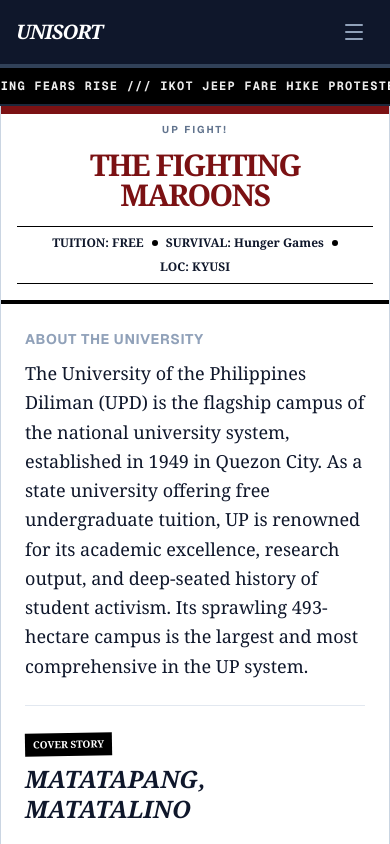
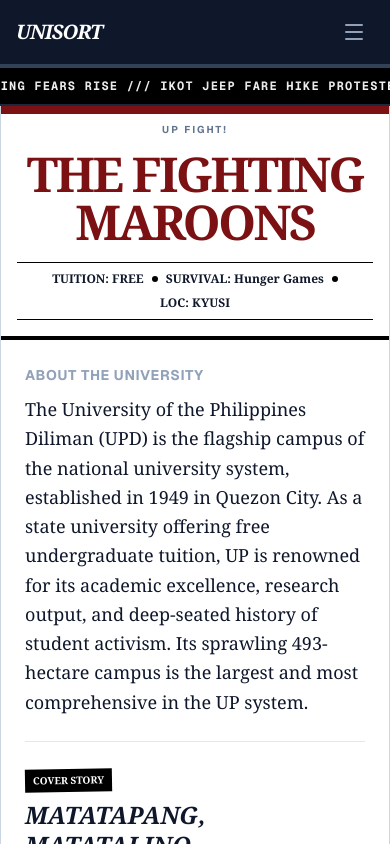
Before and after one commit to yanicells/UniSort, a Next.js app: page /up in a window 390 px wide. Shown: the top 844 px of the page. Built offline with nearby package versions, Linux system fonts and the light colour scheme.

Commit message:
edit mobile responsiveness

```diff
--- a/components/university/TabloidLayout.tsx
+++ b/components/university/TabloidLayout.tsx
@@ -85,7 +85,7 @@
             {data.stats.vibe}
           </p>
           <h1
-            className="text-3xl sm:text-4xl md:text-6xl lg:text-7xl xl:text-8xl font-black uppercase tracking-tighter leading-none mb-4 break-words"
+            className="text-5xl md:text-7xl lg:text-8xl font-black uppercase tracking-tighter leading-none mb-4 break-words"
             style={{ color: data.color }}
           >
             {data.publication}
```
